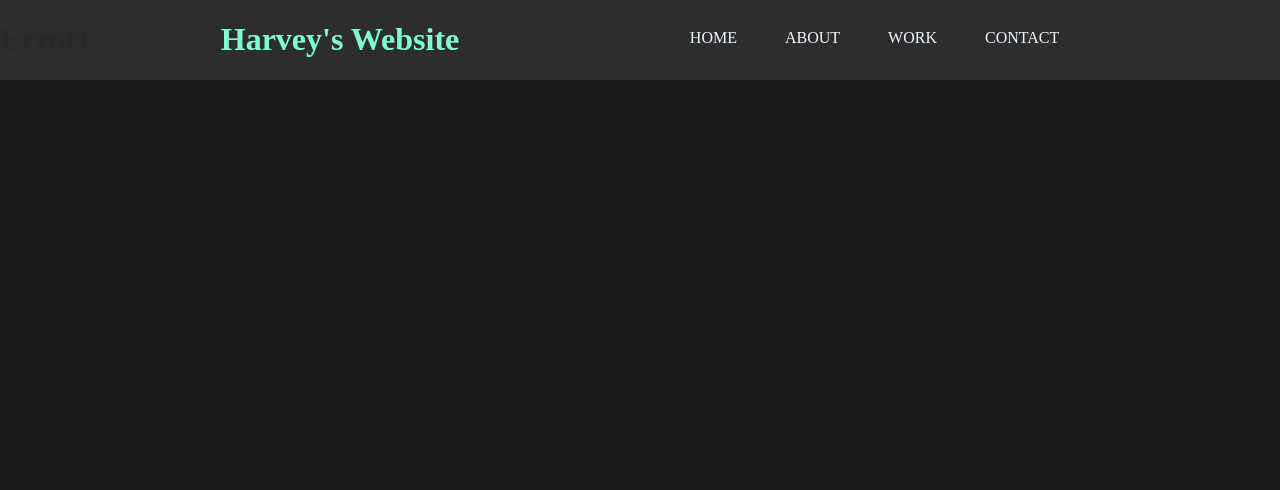
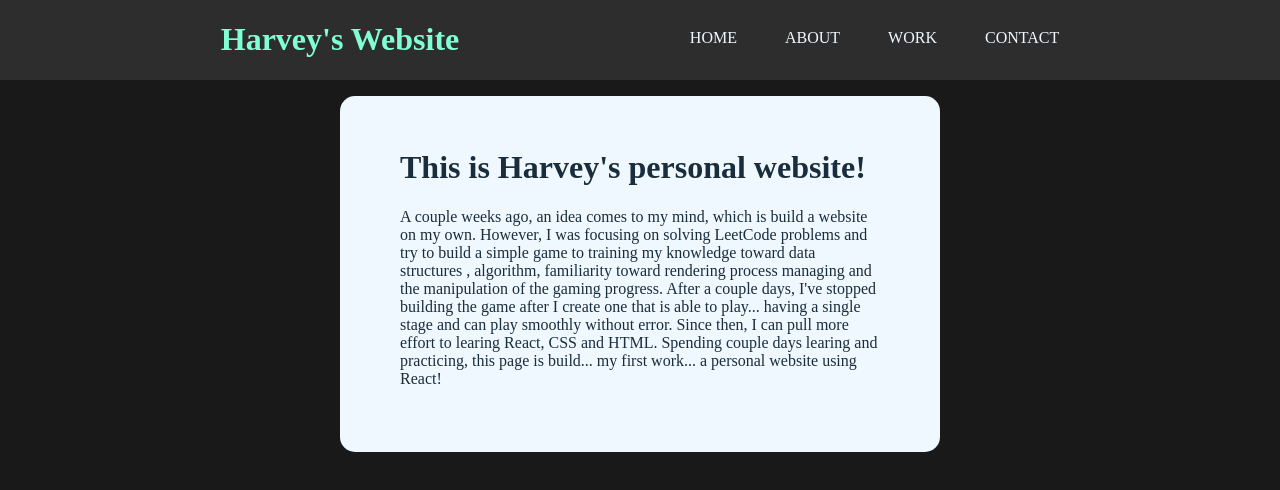
Before and after one commit to i-am-harveyt/PersonalWeb, a React (Create React App) app: page / in a window 1280 px wide. Shown: the top 490 px of the page. Built offline with nearby package versions, Linux system fonts and the light colour scheme.

Commit message:
Edit URLs

```diff
--- a/package.json
+++ b/package.json
@@ -2,7 +2,7 @@
   "name": "personalsite",
   "version": "0.1.0",
   "private": true,
-  "homepage": "http://i-am-harveyt.github.io/home",
+  "homepage": "http://i-am-harveyt.github.io/PersonalWeb",
   "dependencies": {
     "@testing-library/jest-dom": "^5.16.2",
     "@testing-library/react": "^12.1.2",
--- a/src/App.js
+++ b/src/App.js
@@ -13,7 +13,7 @@ export default function App() {
     <div className="App">
       <Header />
       <Routes>
-        <Route exact path="/home" element={<Home />} />
+        <Route exact path="/" element={<Home />} />
         <Route exact path="/about" element={<About />} />
         <Route exact path="/work" element={<Work />} />
         <Route exact path="/contact" element={<Contact />} />
```
